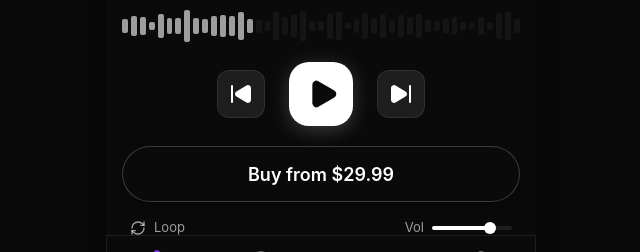
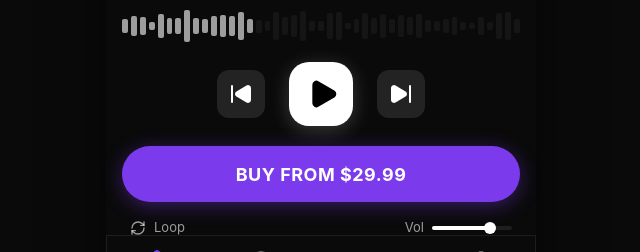
Before and after one commit to AlexFame/Ochii-Beats, a React (Vite) app: page / in a window 1280 px wide. Shown: the part 495-747 px from the top of the page, without its empty margins (319-959 px from the left). Built offline with nearby package versions, Linux system fonts and the light colour scheme.

Commit message:
style: improve player contrast and accent buy button

```diff
--- a/src/components/player/HeroPlayer.jsx
+++ b/src/components/player/HeroPlayer.jsx
@@ -96,8 +96,8 @@ const HeroPlayer = ({ beat }) => {
         <div style={{ display: 'flex', justifyContent: 'center', alignItems: 'center', gap: '24px', marginBottom: '20px' }}>
           <button style={{
             width: '48px', height: '48px', borderRadius: '12px',
-            background: 'var(--bg-tertiary)', display: 'flex', alignItems: 'center', justifyContent: 'center',
-            border: '1px solid var(--glass-border)'
+            background: 'rgba(255,255,255,0.1)', display: 'flex', alignItems: 'center', justifyContent: 'center', // Lighter background
+            color: 'white'
           }}>
             <SkipBack size={24} fill="currentColor" />
           </button>
@@ -108,8 +108,8 @@ const HeroPlayer = ({ beat }) => {
               width: '64px',
               height: '64px',
               borderRadius: '20px',
-              background: 'var(--text-primary)',
-              color: 'var(--bg-primary)',
+              background: 'white', // Keep play button white for max contrast
+              color: 'black',
               display: 'flex',
               alignItems: 'center',
               justifyContent: 'center',
@@ -125,8 +125,8 @@ const HeroPlayer = ({ beat }) => {
 
           <button style={{
             width: '48px', height: '48px', borderRadius: '12px',
-            background: 'var(--bg-tertiary)', display: 'flex', alignItems: 'center', justifyContent: 'center',
-            border: '1px solid var(--glass-border)'
+            background: 'rgba(255,255,255,0.1)', display: 'flex', alignItems: 'center', justifyContent: 'center', // Lighter background
+            color: 'white'
           }}>
              <SkipForward size={24} fill="currentColor" />
           </button>
@@ -138,17 +138,18 @@ const HeroPlayer = ({ beat }) => {
           style={{
             width: '100%',
             height: '56px',
-            borderRadius: '28px', // Pill shape
-            background: '#0a0a0a', // Black
+            borderRadius: '28px',
+            background: 'var(--accent-primary)', // Purple accent
             color: 'white',
             display: 'flex',
             alignItems: 'center',
             justifyContent: 'center',
             fontSize: '18px',
-            fontWeight: 600,
-            border: '1px solid rgba(255,255,255,0.2)',
-            boxShadow: '0 4px 12px rgba(0,0,0,0.3)',
-            marginBottom: '16px'
+            fontWeight: 700,
+            boxShadow: '0 4px 20px rgba(124, 58, 237, 0.4)', // Purple glow
+            marginBottom: '16px',
+            textTransform: 'uppercase',
+            letterSpacing: '0.5px'
           }}
         >
           Buy from ${beat.price}
```
